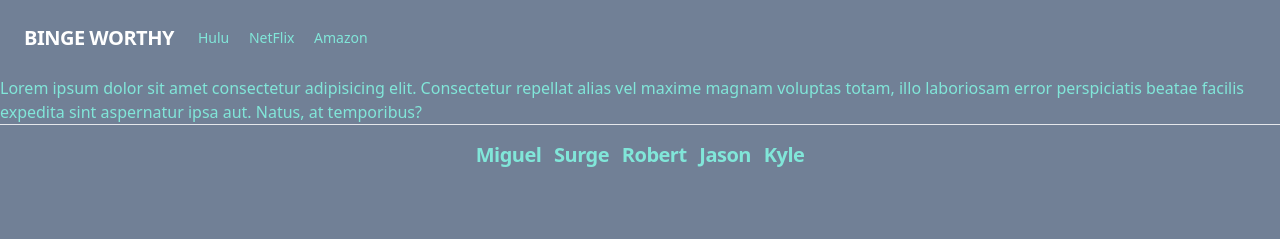
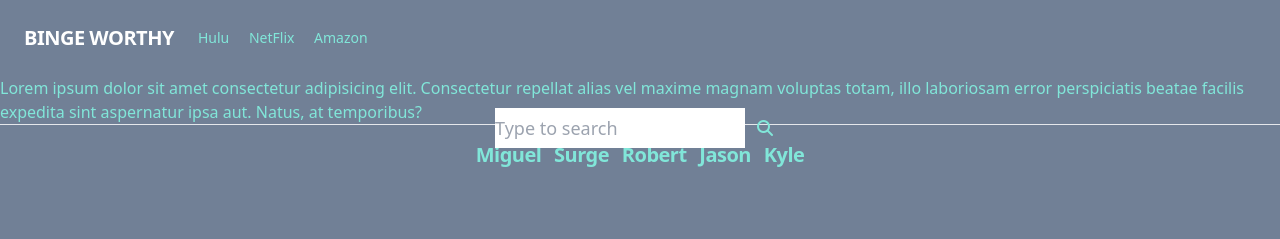
Before and after one commit to migs51/project2_BingeWorthy, a website: page public/members.html in a window 1280 px wide. Drawn offline with nearby package versions, Linux system fonts and the light colour scheme; no server answers.

Commit message:
working on search bar

```diff
--- a/public/members.html
+++ b/public/members.html
@@ -5,6 +5,7 @@
   <title>Passport Authentication</title>
   <meta charset="UTF-8">
   <meta name="viewport" content="width=device-width, initial-scale=1">
+  <script src="https://kit.fontawesome.com/8a7c5c0e05.js" crossorigin="anonymous"></script>
   <link href="https://unpkg.com/tailwindcss@^1.0/dist/tailwind.min.css" rel="stylesheet">
   <link href="stylesheets/style.css" rel="stylesheet">
 </head>
@@ -36,8 +37,19 @@
         </a>
       </div>
     </div>
+
   </nav>
+<!-- Body -->
+<div class="max-w-sm rounded overflow-hidden shadow-lg"></div>
+<div class= "search-box">
 
+  <input class= "search-txt" type="text" name="" placeholder="Type to search">
+  <button class="search-btn" type="button"><i class="fas fa-search"></i></button>
+</div>
+
+</div>
+
+<div class="max-w-sm rounded overflow-hidden shadow-lg"></div>
   <div class="container">
     <div class="row">
       <div class="col-md-6 col-md-offset-3">
@@ -47,6 +59,7 @@
       </div>
     </div>
   </div>
+</div>
 
 
   <footer class="w-full text-center font-semibold text-xl tracking-tight border-t border-grey p-4 mr-6">
--- a/public/stylesheets/style.css
+++ b/public/stylesheets/style.css
@@ -23,3 +23,38 @@ margin-right: auto;
 #menu-toggle:checked + #menu{
     display: block
   }
+
+.search-box{
+  position: absolute;
+  left: 50%;
+  transform: translate(-50%,-50%);
+  padding-top: 15%;
+  height: 40px;
+  border-radius: 40px;
+  padding-bottom: 10%;
+}
+
+.search-btn{
+  float: right;
+  width: 40px;
+  height: 40px;
+  border-radius: 50%;
+  display: flex;
+  justify-content: center;
+  align-items: center;
+}
+
+.search-txt{
+  border: none;
+  outline: none;
+  float: left;
+  padding:0;
+  color: black;
+  font-size: large;
+  line-height: 40px;
+  width:250px;
+}
+
+.container{
+  object-position: bottom;
+}
```
Also changed, not shown: public/login.html (+5 -3 lines), public/signup.html (+3 -2 lines), 1 other file.
